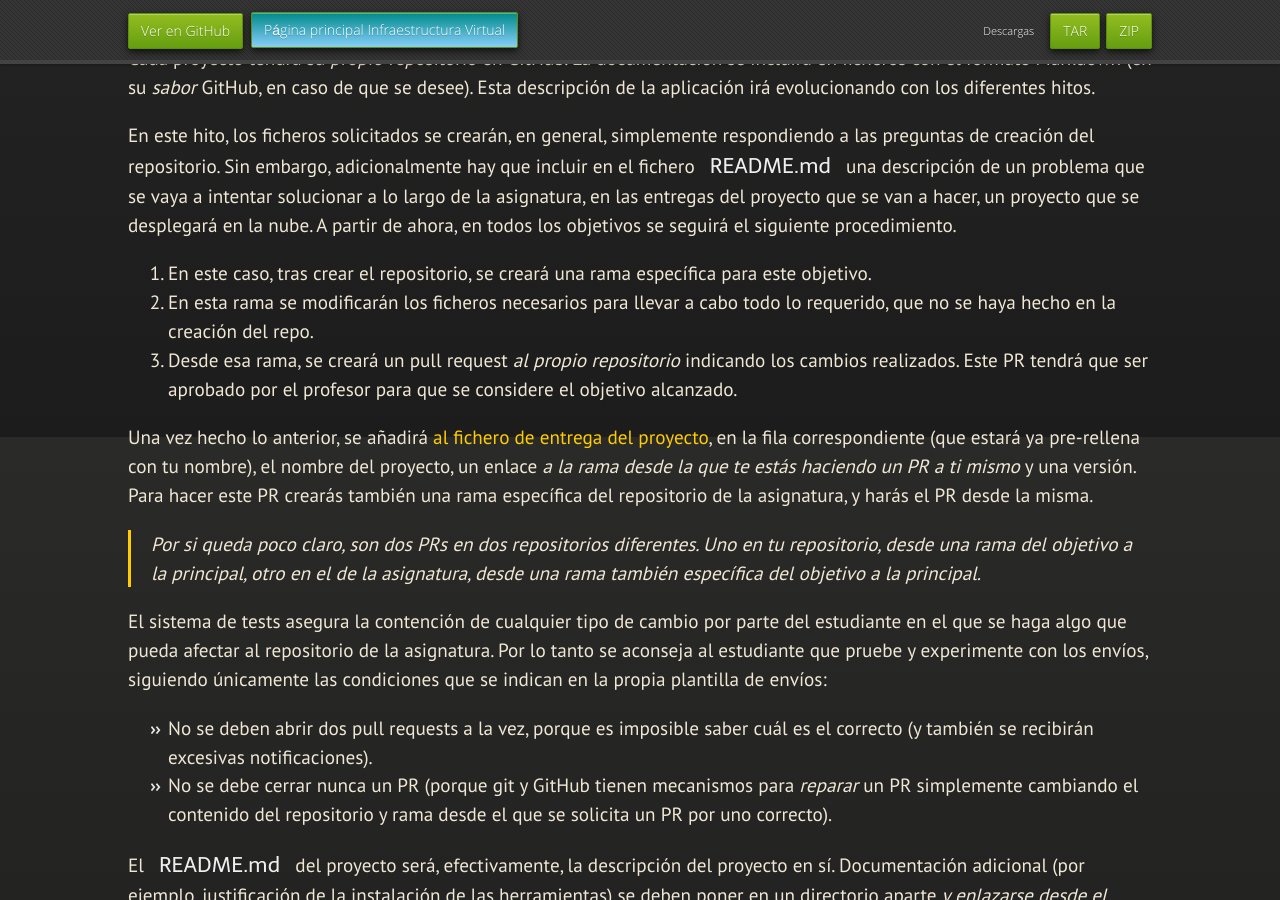
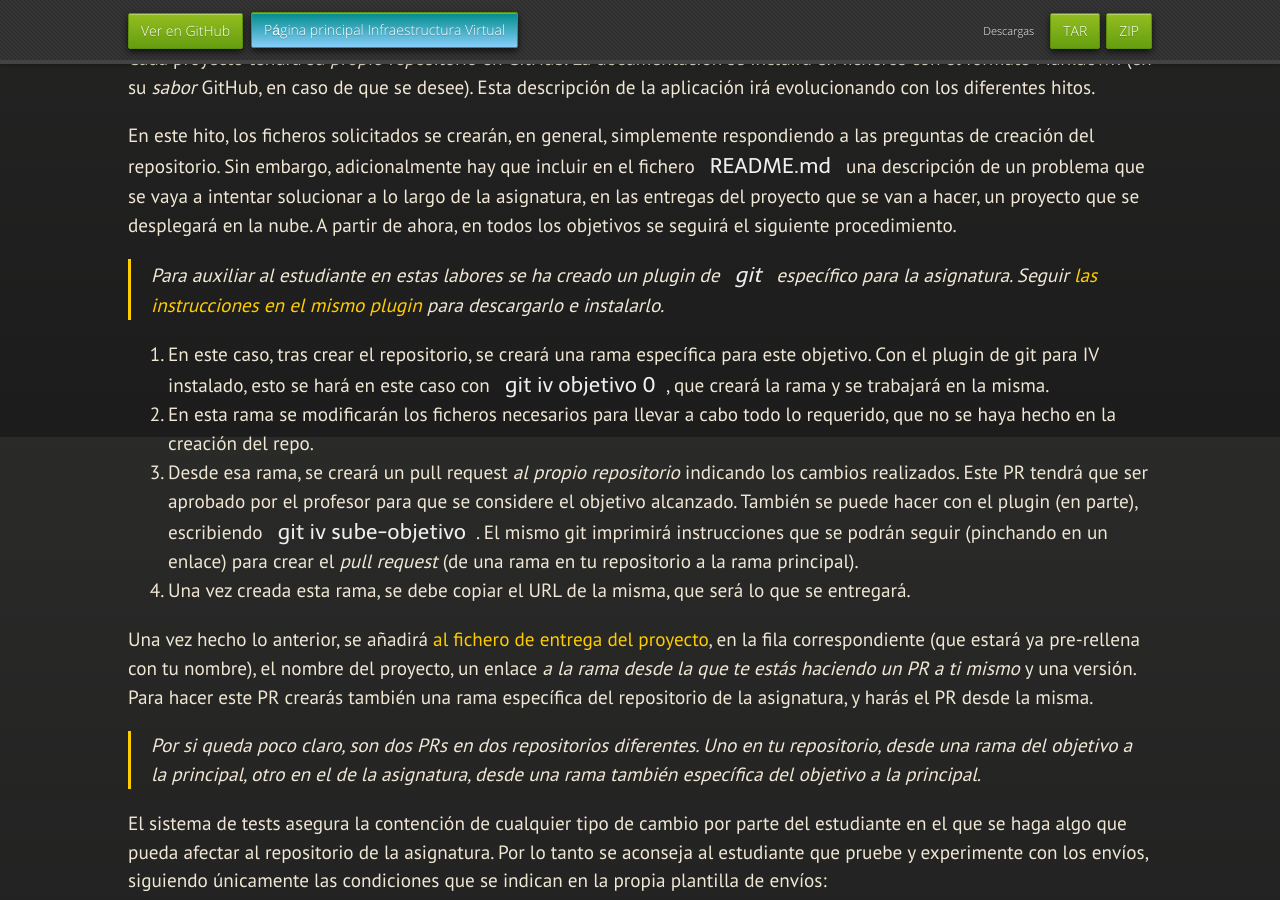
Before and after one commit to JJ/IV, a Jekyll site: the page built from documentos/proyecto/0.Repositorio.md, in a window 1280 px wide and 900 px high, scrolled down 2263 px. Built offline with Jekyll 4.4.1, drawn with Linux system fonts in a browser that asks for light colours; nearby versions of some CDN libraries; some web fonts are replaced; our own code applies the rules of GitHub Pages for plain Markdown files.

Commit message:
Sync documentos/proyecto/0.Repositorio.md de master a gh-pages

```diff
--- a/documentos/proyecto/0.Repositorio.md
+++ b/documentos/proyecto/0.Repositorio.md
@@ -123,10 +123,10 @@ tema](https://jj.github.io/curso-tdd/temas/ddd.html).
 
 ## Entrega de la práctica
 
-Cada proyecto tendrá su *propio repositorio* en GitHub. La documentación se
-incluirá en ficheros con el formato Markdown (en su *sabor* GitHub, en caso de
-que se desee). Esta descripción de la aplicación irá evolucionando
-con los diferentes hitos.
+Cada proyecto tendrá su *propio repositorio* en GitHub. La
+documentación se incluirá en ficheros con el formato Markdown (en su
+*sabor* GitHub, en caso de que se desee). Esta descripción de la
+aplicación irá evolucionando con los diferentes hitos.
 
 En este hito, los ficheros solicitados se crearán, en general,
 simplemente respondiendo a las preguntas de creación del
@@ -137,14 +137,29 @@ que se van a hacer, un proyecto que se desplegará en la nube. A partir
 de ahora, en todos los objetivos se seguirá el siguiente
 procedimiento.
 
+> Para auxiliar al estudiante en estas labores se ha creado un plugin
+> de `git` específico para la asignatura. Seguir [las instrucciones en
+> el mismo
+> plugin](https://github.com/JJ/IV/blob/master/scripts/git-iv) para
+> descargarlo e instalarlo.
+
 1. En este caso, tras crear el repositorio, se creará una rama
-   específica para este objetivo.
+   específica para este objetivo. Con el plugin de git para IV
+   instalado, esto se hará en este caso con `git iv objetivo 0`, que
+   creará la rama y se trabajará en la misma.
 2. En esta rama se modificarán los ficheros necesarios para llevar a
    cabo todo lo requerido, que no se haya hecho en la creación del
    repo.
 3. Desde esa rama, se creará un pull request *al propio repositorio*
    indicando los cambios realizados. Este PR tendrá que ser aprobado
-   por el profesor para que se considere el objetivo alcanzado.
+   por el profesor para que se considere el objetivo
+   alcanzado. También se puede hacer con el plugin (en parte),
+   escribiendo `git iv sube-objetivo`. El mismo git imprimirá
+   instrucciones que se podrán seguir (pinchando en un enlace) para
+   crear el *pull request* (de una rama en tu repositorio a la rama
+   principal).
+4. Una vez creada esta rama, se debe copiar el URL de la misma, que
+   será lo que se entregará.
 
 Una vez hecho lo anterior, se añadirá
 [al fichero de entrega del proyecto](https://github.com/JJ/IV-21-22/blob/master/proyectos/objetivo-0),
```
